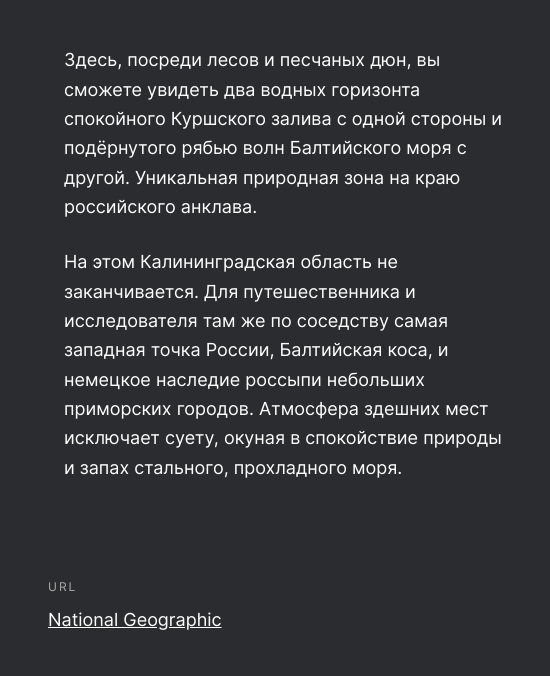
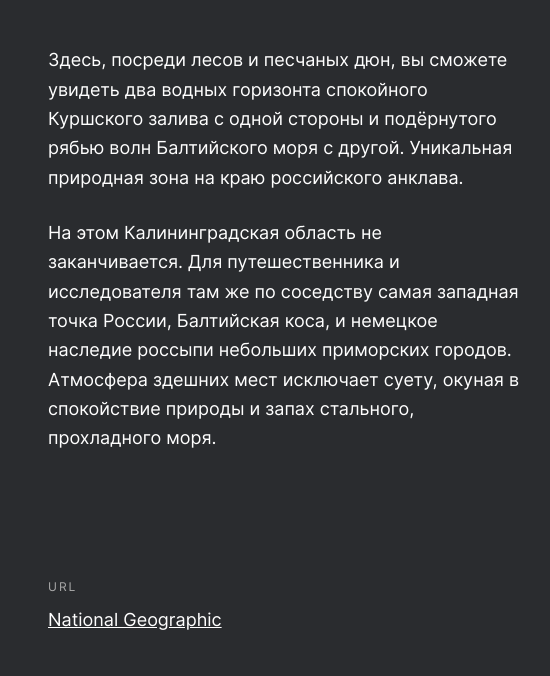
Before and after one commit to Viacheslav19-87/russian-travel, a plain HTML site: page index.html in a window 1280 px wide. Shown: the part 2092-2768 px from the top of the page, 612-1162 px from the left. Drawn offline with Linux system fonts and the light colour scheme.

Commit message:
Корректировка отступов в блоке paragraph

```diff
--- a/blocks/place/__paragraph/place__paragraph.css
+++ b/blocks/place/__paragraph/place__paragraph.css
@@ -11,9 +11,9 @@
   margin-top: 0;
 }
 @media screen and (min-width: 320px) {
-  .place__paragraph {
-    margin-right: 16px;
-    margin-left: 16px;
+ .place__paragraph {
+   margin-right: 16px;
+   margin-left: 16px;
   }
 }
 
@@ -21,6 +21,8 @@
  .place__paragraph {
    grid-row: 2/3;
    grid-column: 2/3;
+   margin-left: 0;
+   margin-right: 0;
  }
 }
 
@@ -28,5 +30,7 @@
  .place__paragraph {
    font-size: 18px;
    margin-top: 26px;
+   margin-left: 0;
+   margin-right: 0;
  }
 }
```
